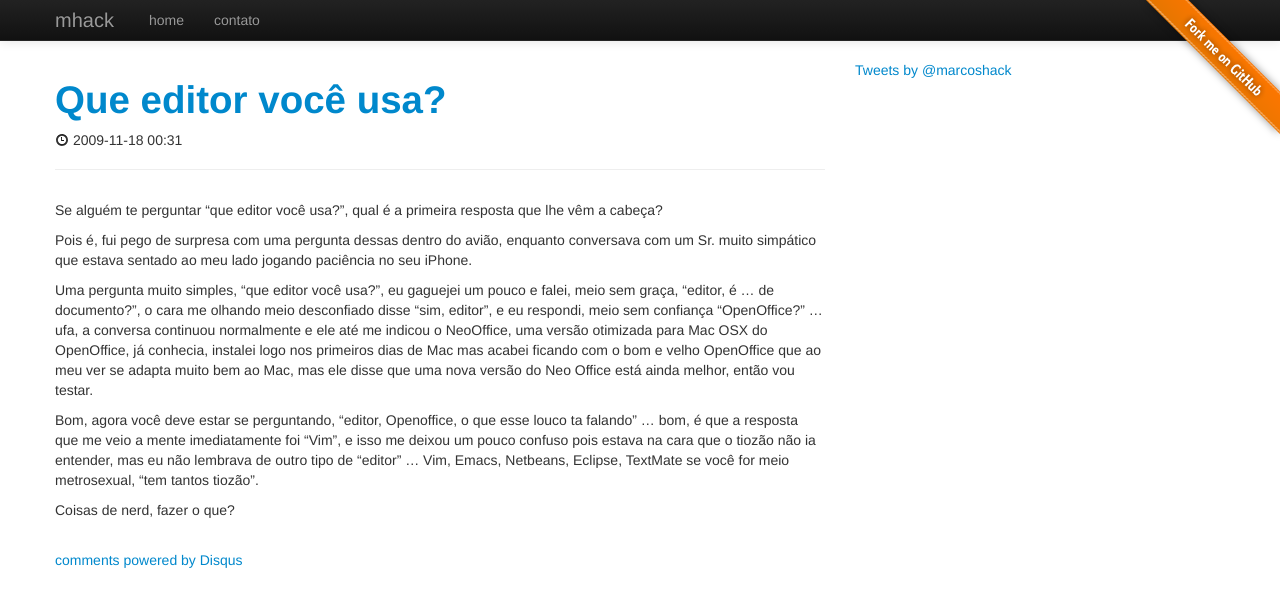
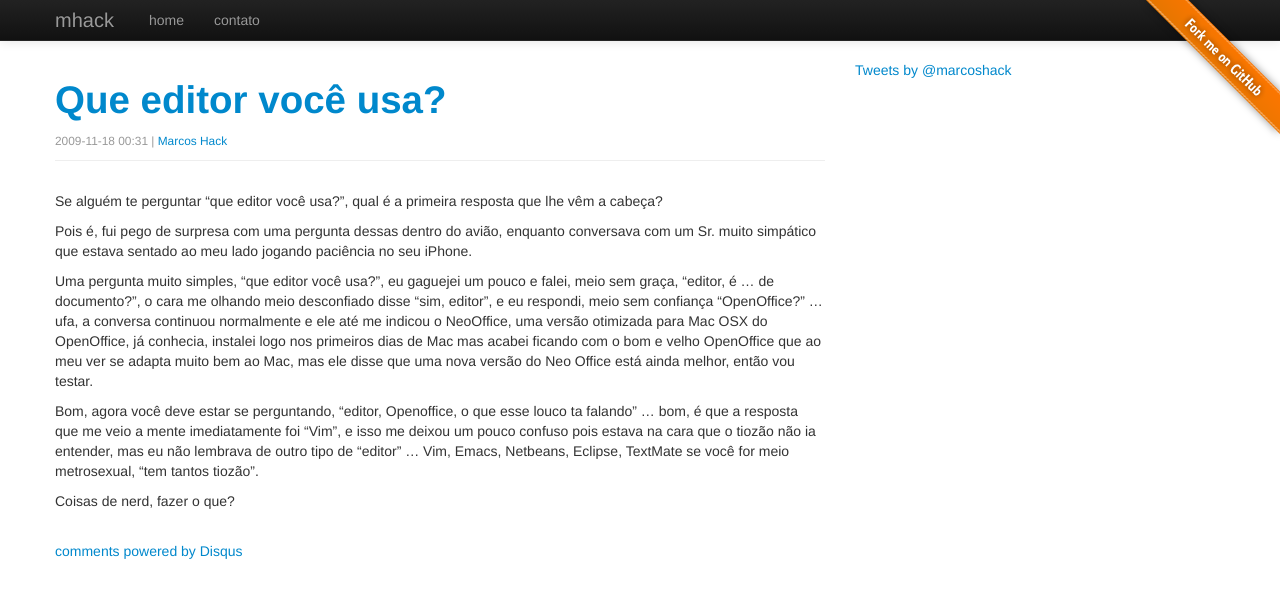
Before and after one commit to marcoshack/marcoshack.github.io, a Jekyll site: the page built from _posts/2009-11-18-que-editor-voce-usa.md, in a window 1280 px wide. Shown: the top 607 px of the page. Built offline with Jekyll 4.4.1, drawn with Linux system fonts in a browser that asks for light colours; comment, search, counter and statistics services are not loaded.

Commit message:
link de autor para o google+ nos posts

```diff
--- a/_layouts/post.html
+++ b/_layouts/post.html
@@ -4,7 +4,10 @@ layout: default
 <!-- post header -->
 <div class="page-header">
   <h1><a href="{{ page.url }}">{{ page.title }}</a></h1>
-  <p class="small"><i class="icon-time"></i> {{ page.date | date: "%Y-%m-%d %H:%M" }}</p>
+  <small class="muted">
+    {{ page.date | date: "%Y-%m-%d %H:%M" }} |
+    <a href="https://plus.google.com/101876381204467415756?rel=author">Marcos Hack</a>
+  </small>
 </div>
 
 <div class="post">
```
